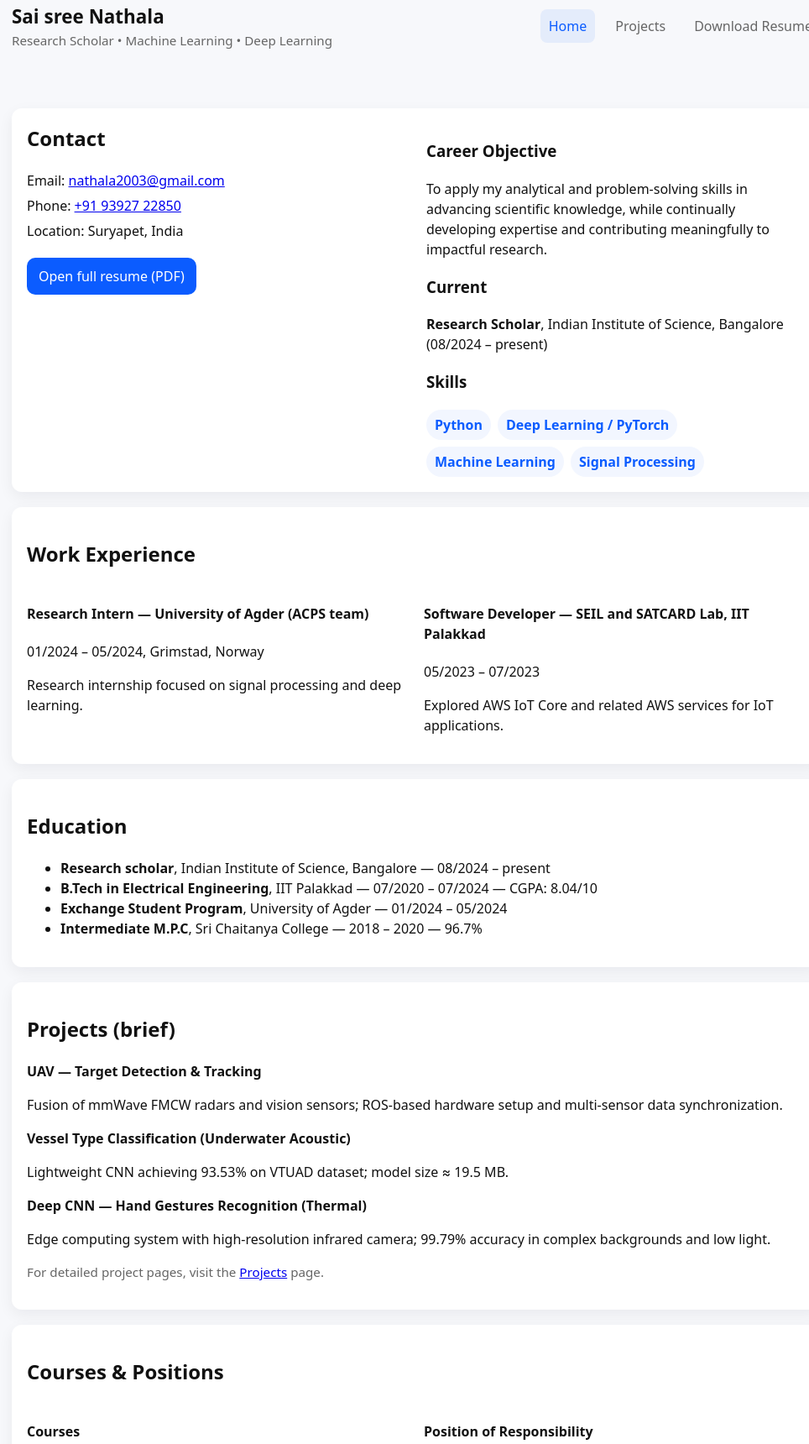
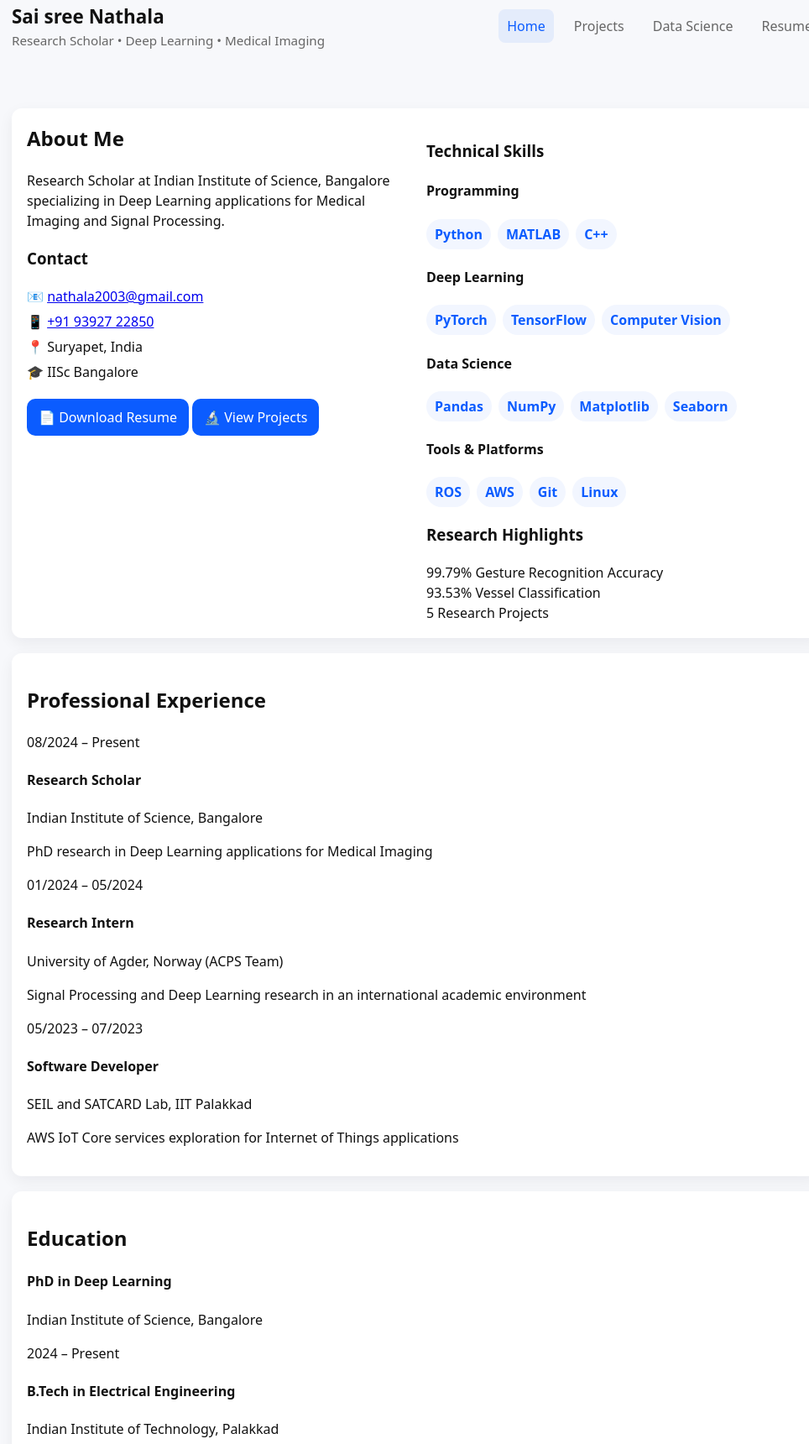
Before and after one commit to Saisree-2003/Saisree-2003, a plain HTML site: page index.html in a window 1280 px wide. Shown: the part 39-1759 px from the top of the page at 84% size, without its empty margins (144-1108 px from the left). Drawn offline with Linux system fonts and the light colour scheme.

Commit message:
Update index.html

```diff
--- a/index.html
+++ b/index.html
@@ -3,23 +3,24 @@
 <head>
   <meta charset="utf-8" />
   <meta name="viewport" content="width=device-width,initial-scale=1" />
-  <title>Sai sree Nathala — Resume</title>
+  <title>Sai sree Nathala — Research Scholar & Deep Learning Engineer</title>
   <link rel="stylesheet" href="assets/styles.css" />
-  <meta name="description" content="Sai Sree Nathala — PhD student focused on deep learning specially in medical imaging domain. View my professional experience and  projects." />
-
+  <meta name="description" content="Sai Sree Nathala — PhD student at IISc Bangalore focused on deep learning and medical imaging. Research in signal processing, computer vision, and data science." />
+  <link rel="icon" type="image/x-icon" href="assets/favicon.ico">
 </head>
 <body>
   <header class="site-header">
     <div class="container header-inner">
       <div class="brand">
         <h1>Sai sree Nathala</h1>
-        <p class="muted">Research Scholar • Machine Learning • Deep Learning</p>
+        <p class="muted">Research Scholar • Deep Learning • Medical Imaging</p>
       </div>
 
       <nav class="nav">
         <a href="index.html" class="active">Home</a>
         <a href="projects.html">Projects</a>
-        <a href="Sai-sree-Nathala-FlowCV-Resume-20251004.pdf" target="_blank" rel="noopener">Download Resume</a>
+        <a href="visualizations.html">Data Science</a>
+        <a href="Sai_sree_resume.pdf" target="_blank" rel="noopener">Resume</a>
       </nav>
 
       <button class="menu-toggle" aria-label="Toggle menu" onclick="document.body.classList.toggle('nav-open')">☰</button>
@@ -27,106 +28,215 @@
   </header>
 
   <main class="container">
+    <!-- Hero Section -->
     <section class="hero card">
       <div class="hero-left">
-        <h2>Contact</h2>
+        <div class="profile-header">
+          <h2>About Me</h2>
+          <p class="intro-text">Research Scholar at Indian Institute of Science, Bangalore specializing in Deep Learning applications for Medical Imaging and Signal Processing.</p>
+        </div>
+
+        <div class="contact-section">
+          <h3>Contact</h3>
           <ul class="contact-list">
-          <li>Email: <a href="mailto:nathala2003@gmail.com">nathala2003@gmail.com</a></li>
-          <li>Phone: <a href="tel:+919392722850">+91 93927 22850</a></li>
-          <li>Location: Suryapet, India</li>
+            <li>📧 <a href="mailto:nathala2003@gmail.com">nathala2003@gmail.com</a></li>
+            <li>📱 <a href="tel:+919392722850">+91 93927 22850</a></li>
+            <li>📍 Suryapet, India</li>
+            <li>🎓 IISc Bangalore</li>
           </ul>
-        <a class="btn" href="Sai_sree_resume.pdf" target="_blank" rel="noopener">Open full resume (PDF)</a>
+        </div>
+
+        <div class="action-buttons">
+          <a class="btn primary" href="Sai_sree_resume.pdf" target="_blank" rel="noopener">
+            📄 Download Resume
+          </a>
+          <a class="btn secondary" href="projects.html">
+            🔬 View Projects
+          </a>
+        </div>
       </div>
 
       <div class="hero-right">
-        <h3>Career Objective</h3>
-        <p>To apply my analytical and problem-solving skills in advancing scientific knowledge, while continually developing expertise and contributing meaningfully to impactful research.</p>
-
-        <h3>Current</h3>
-        <p><strong>Research Scholar</strong>, Indian Institute of Science, Bangalore (08/2024 – present)</p>
-
-        <h3>Skills</h3>
+        <div class="skills-section">
+          <h3>Technical Skills</h3>
+          <div class="skills-grid">
+            <div class="skill-category">
+              <h4>Programming</h4>
               <ul class="chips">
                 <li>Python</li>
-          <li>Deep Learning / PyTorch</li>
-          <li>Machine Learning</li>
-          <li>Signal Processing</li>
+                <li>MATLAB</li>
+                <li>C++</li>
               </ul>
             </div>
-    </section>
+            <div class="skill-category">
+              <h4>Deep Learning</h4>
+              <ul class="chips">
+                <li>PyTorch</li>
+                <li>TensorFlow</li>
+                <li>Computer Vision</li>
+              </ul>
+            </div>
+            <div class="skill-category">
+              <h4>Data Science</h4>
+              <ul class="chips">
+                <li>Pandas</li>
+                <li>NumPy</li>
+                <li>Matplotlib</li>
+                <li>Seaborn</li>
+              </ul>
+            </div>
+            <div class="skill-category">
+              <h4>Tools & Platforms</h4>
+              <ul class="chips">
+                <li>ROS</li>
+                <li>AWS</li>
+                <li>Git</li>
+                <li>Linux</li>
+              </ul>
+            </div>
+          </div>
+        </div>
 
-    <section class="card">
-      <h2>Work Experience</h2>
-      <div class="two-col">
-        <div>
-          <h4>Research Intern — University of Agder (ACPS team)</h4>
-          <p>01/2024 – 05/2024, Grimstad, Norway</p>
-          <p>Research internship focused on signal processing and deep learning.</p>
+        <div class="quick-stats">
+          <h3>Research Highlights</h3>
+          <div class="stats-grid">
+            <div class="stat-item">
+              <span class="stat-number">99.79%</span>
+              <span class="stat-label">Gesture Recognition Accuracy</span>
             </div>
-        <div>
-          <h4>Software Developer — SEIL and SATCARD Lab, IIT Palakkad</h4>
-          <p>05/2023 – 07/2023</p>
-          <p>Explored AWS IoT Core and related AWS services for IoT applications.</p>
+            <div class="stat-item">
+              <span class="stat-number">93.53%</span>
+              <span class="stat-label">Vessel Classification</span>
+            </div>
+            <div class="stat-item">
+              <span class="stat-number">5</span>
+              <span class="stat-label">Research Projects</span>
+            </div>
+          </div>
         </div>
       </div>
     </section>
 
+    <!-- Work Experience -->
+    <section class="card">
+      <h2>Professional Experience</h2>
+      <div class="timeline">
+        <div class="timeline-item">
+          <div class="timeline-date">08/2024 – Present</div>
+          <div class="timeline-content">
+            <h4>Research Scholar</h4>
+            <p class="company">Indian Institute of Science, Bangalore</p>
+            <p>PhD research in Deep Learning applications for Medical Imaging</p>
+          </div>
+        </div>
+        <div class="timeline-item">
+          <div class="timeline-date">01/2024 – 05/2024</div>
+          <div class="timeline-content">
+            <h4>Research Intern</h4>
+            <p class="company">University of Agder, Norway (ACPS Team)</p>
+            <p>Signal Processing and Deep Learning research in an international academic environment</p>
+          </div>
+        </div>
+        <div class="timeline-item">
+          <div class="timeline-date">05/2023 – 07/2023</div>
+          <div class="timeline-content">
+            <h4>Software Developer</h4>
+            <p class="company">SEIL and SATCARD Lab, IIT Palakkad</p>
+            <p>AWS IoT Core services exploration for Internet of Things applications</p>
+          </div>
+        </div>
+      </div>
+    </section>
+
+    <!-- Education -->
     <section class="card">
       <h2>Education</h2>
-      <ul>
-        <li><strong>Research scholar</strong>, Indian Institute of Science, Bangalore — 08/2024 – present</li>
-        <li><strong>B.Tech in Electrical Engineering</strong>, IIT Palakkad — 07/2020 – 07/2024 — CGPA: 8.04/10</li>
-        <li><strong>Exchange Student Program</strong>, University of Agder — 01/2024 – 05/2024</li>
-        <li><strong>Intermediate M.P.C</strong>, Sri Chaitanya College — 2018 – 2020 — 96.7%</li>
-      </ul>
+      <div class="education-grid">
+        <div class="education-item">
+          <h4>PhD in Deep Learning</h4>
+          <p class="institution">Indian Institute of Science, Bangalore</p>
+          <p class="duration">2024 – Present</p>
+        </div>
+        <div class="education-item">
+          <h4>B.Tech in Electrical Engineering</h4>
+          <p class="institution">Indian Institute of Technology, Palakkad</p>
+          <p class="duration">2020 – 2024 • CGPA: 8.04/10</p>
+        </div>
+        <div class="education-item">
+          <h4>Exchange Program</h4>
+          <p class="institution">University of Agder, Norway</p>
+          <p class="duration">2024</p>
+        </div>
+        <div class="education-item">
+          <h4>Intermediate M.P.C</h4>
+          <p class="institution">Sri Chaitanya College</p>
+          <p class="duration">2018 – 2020 • 96.7%</p>
+        </div>
+      </div>
     </section>
 
+    <!-- Featured Projects -->
     <section class="card">
-      <h2>Projects (brief)</h2>
-      <ul class="projects-list">
-        <li>
-          <strong>UAV — Target Detection & Tracking</strong>
-          <p>Fusion of mmWave FMCW radars and vision sensors; ROS-based hardware setup and multi-sensor data synchronization.</p>
-        </li>
-        <li>
-          <strong>Vessel Type Classification (Underwater Acoustic)</strong>
-          <p>Lightweight CNN achieving 93.53% on VTUAD dataset; model size ≈ 19.5 MB.</p>
-        </li>
-        <li>
-          <strong>Deep CNN — Hand Gestures Recognition (Thermal)</strong>
-          <p>Edge computing system with high-resolution infrared camera; 99.79% accuracy in complex backgrounds and low light.</p>
-        </li>
-      </ul>
-      <p class="muted">For detailed project pages, visit the <a href="projects.html">Projects</a> page.</p>
+      <div class="section-header">
+        <h2>Featured Projects</h2>
+        <a href="projects.html" class="view-all">View All Projects →</a>
+      </div>
+      <div class="projects-preview">
+        <article class="project-card">
+          <h4>UAV Target Detection & Tracking</h4>
+          <p>Multi-sensor fusion using mmWave radar and vision sensors for autonomous drone applications</p>
+          <span class="tech-tag">ROS</span>
+          <span class="tech-tag">Python</span>
+          <span class="tech-tag">Sensor Fusion</span>
+        </article>
+        <article class="project-card">
+          <h4>Underwater Vessel Classification</h4>
+          <p>Lightweight CNN achieving 93.53% accuracy on acoustic data with optimized 19.5MB model</p>
+          <span class="tech-tag">PyTorch</span>
+          <span class="tech-tag">Signal Processing</span>
+          <span class="tech-tag">CNN</span>
+        </article>
+        <article class="project-card">
+          <h4>Thermal Hand Gesture Recognition</h4>
+          <p>Edge computing system with 99.79% accuracy in complex backgrounds using infrared imaging</p>
+          <span class="tech-tag">Computer Vision</span>
+          <span class="tech-tag">Edge AI</span>
+          <span class="tech-tag">Thermal Imaging</span>
+        </article>
+      </div>
     </section>
 
+    <!-- Data Science Section -->
     <section class="card">
-      <h2>Courses & Positions</h2>
-      <div class="two-col">
-        <div>
-          <h4>Courses</h4>
-          <ul>
-            <li>Foundation Level in Programming and Data Science — IIT Madras</li>
-            <li>Machine learning for Data science — IISc Bangalore</li>
-            <li>Medical imaging — IISc Bangalore</li>
-          </ul>
+      <div class="section-header">
+        <h2>Data Science & Analysis</h2>
+        <a href="visualizations.html" class="view-all">Explore Visualizations →</a>
       </div>
-        <div>
-          <h4>Position of Responsibility</h4>
-          <p>Class Representative, IIT Palakkad (08/2023 – 12/2023)</p>
+      <div class="ds-preview">
+        <p>Comprehensive analysis of R&D expenditure patterns across Indian economic sectors using Python data science stack.</p>
+        <div class="preview-images">
+          <img src="plots/bar_plot_avg_expenditure.png" alt="R&D Expenditure by Sector" class="preview-img">
+          <img src="plots/line_plot_rd_trend.png" alt="R&D Growth Trends" class="preview-img">
         </div>
+        <a href="visualizations.html" class="btn secondary">View Complete Analysis</a>
       </div>
     </section>
   </main>
 
   <footer class="site-footer">
     <div class="container">
-      <p>© <span id="year"></span> Sai sree Nathala — <a href="mailto:nathala2003@gmail.com">nathala2003@gmail.com</a></p>
+      <div class="footer-content">
+        <p>© <span id="year"></span> Sai sree Nathala — Deep Learning Research Scholar</p>
+        <div class="footer-links">
+          <a href="mailto:nathala2003@gmail.com">Email</a>
+          <a href="Sai_sree_resume.pdf" target="_blank">Resume</a>
+          <a href="https://github.com/yourusername" target="_blank">GitHub</a>
+        </div>
+      </div>
     </div>
   </footer>
 
   <script>
-    // small helpers
     document.getElementById('year').innerText = new Date().getFullYear();
   </script>
 </body>
```
Lines whose indentation alone changed are shown as unchanged.
